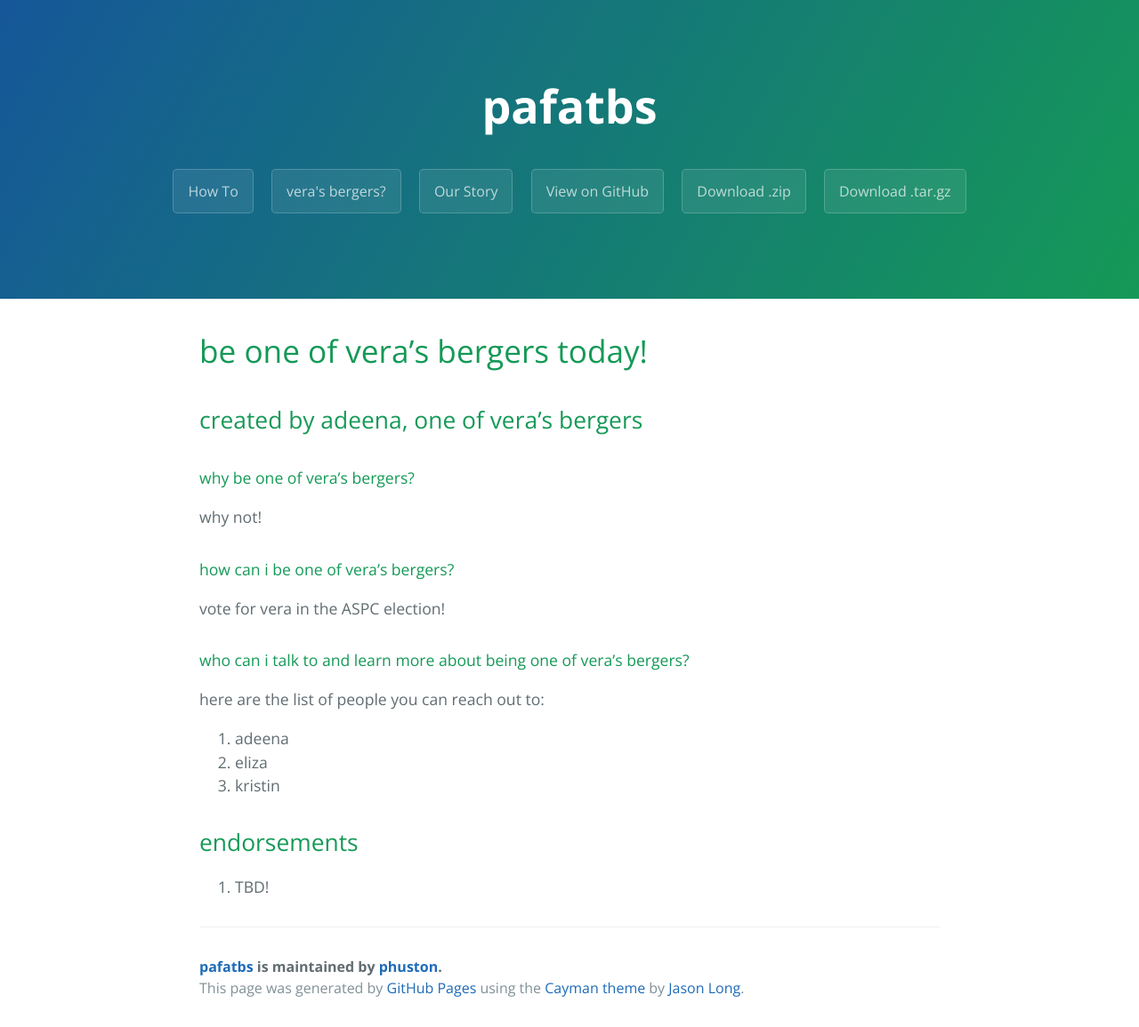
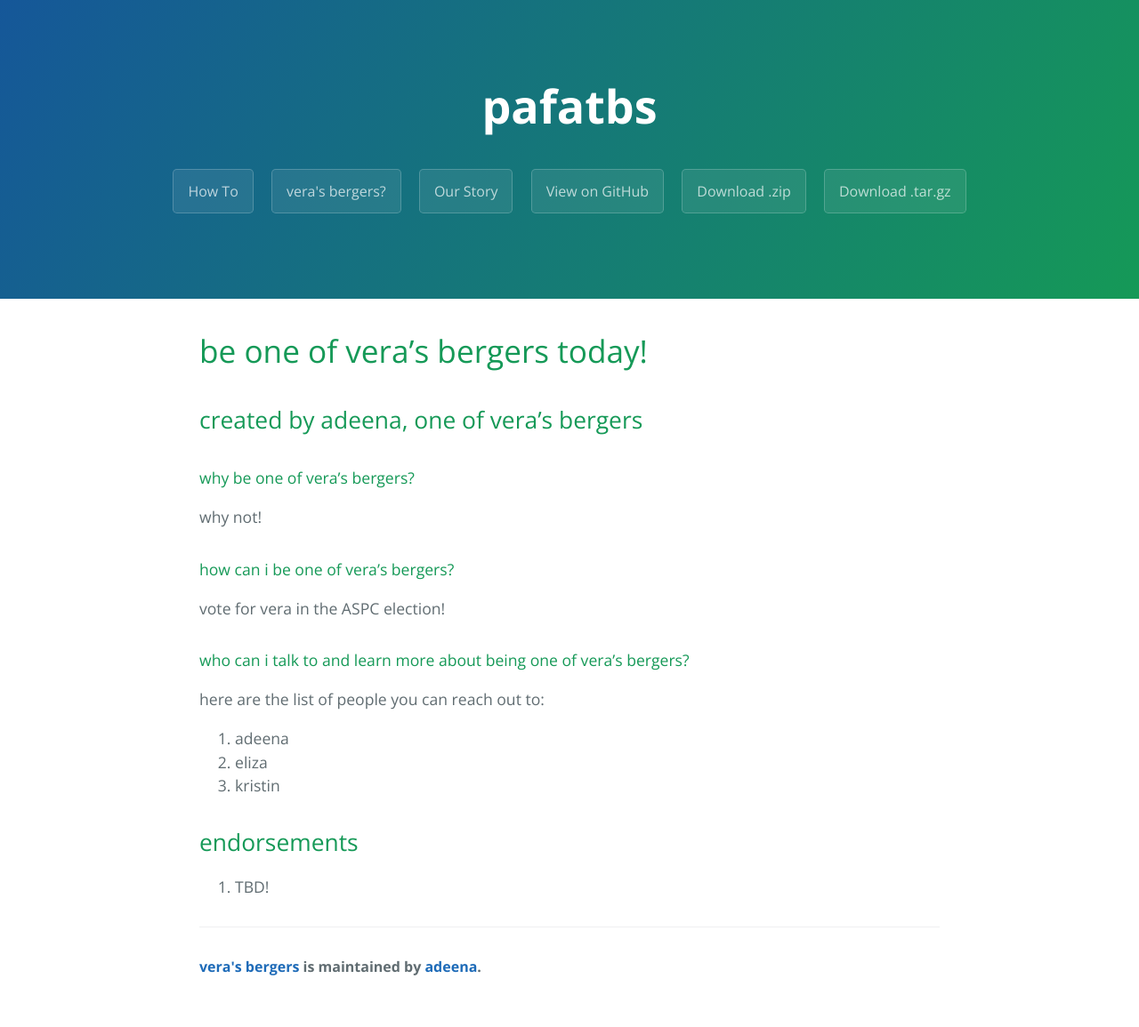
Before and after one commit to adeenal/adeenal.github.io, a Jekyll site: the page built from index.md, in a window 1280 px wide. Shown: the whole page at 89% size. Built offline with Jekyll 4.4.1, drawn with Linux system fonts in a browser that asks for light colours; after the commit the page ends 1131 px from its top, so only the background shows below that.

Commit message:
footer commit

```diff
--- a/_layouts/template.html
+++ b/_layouts/template.html
@@ -26,9 +26,7 @@
       {{ content }}
 
       <footer class="site-footer">
-        <span class="site-footer-owner"><a href="https://github.com/phuston/patrickandfrantonarethebestninjas">pafatbs</a> is maintained by <a href="https://github.com/phuston">phuston</a>.</span>
-
-        <span class="site-footer-credits">This page was generated by <a href="https://pages.github.com">GitHub Pages</a> using the <a href="https://github.com/jasonlong/cayman-theme">Cayman theme</a> by <a href="https://twitter.com/jasonlong">Jason Long</a>.</span>
+        <span class="site-footer-owner"><a href="https://adeenal.github.io">vera's bergers</a> is maintained by <a href="https://github.com/adeenal">adeena</a>.</span>
       </footer>
 
     </section>
```
Also changed, not shown: 1 other file.
